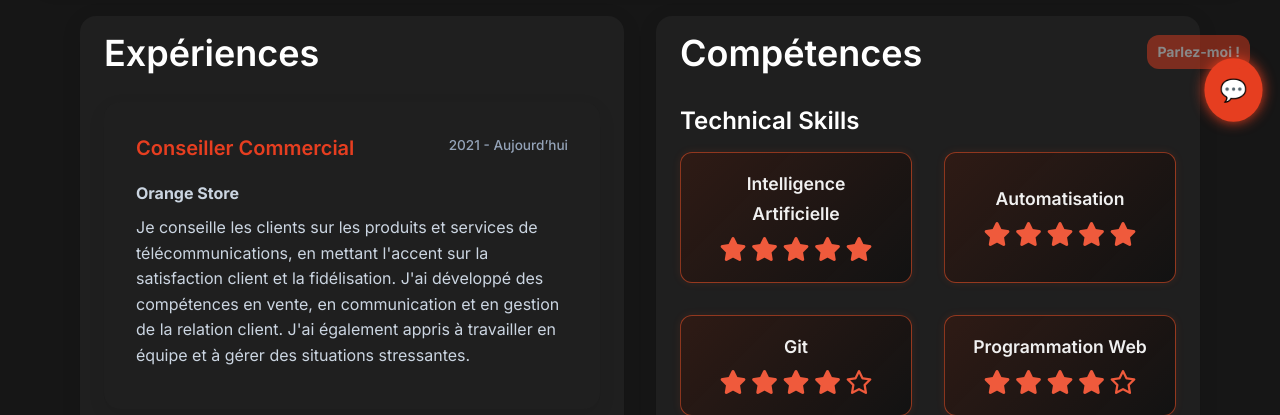
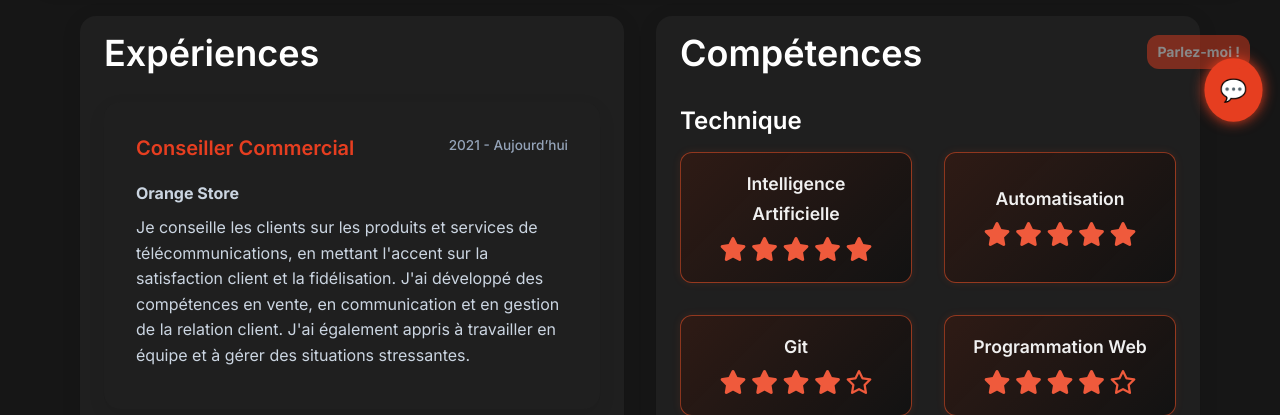
Before and after one commit to joongau/cv_webapp, a Flask app: page / in a window 1280 px wide. Shown: the part 661-1076 px from the top of the page. Run offline with Flask 3, Linux system fonts and the light colour scheme.

Commit message:
update texts

```diff
--- a/app/static/css/layout.css
+++ b/app/static/css/layout.css
@@ -41,7 +41,8 @@ section {
 /* Bento grid */
 .bento-grid {
   display: grid;
-  grid-template-columns: repeat(auto-fit, minmax(320px, 1fr));
+  grid-template-columns: repeat(auto-fill, minmax(320px, 1fr));
+  grid-auto-flow: dense;
   grid-auto-rows: auto;
   gap: 2rem;
   padding: 2rem;
--- a/app/templates/partials/competences.html
+++ b/app/templates/partials/competences.html
@@ -5,7 +5,7 @@
 
     <!-- ====== Technical Skills Section ====== -->
     <div class="skills-group">
-      <h3>Technical Skills</h3>
+      <h3>Technique</h3>
       <div class="skills-grid">
         {% for skill in cv.competences_techniques | sort(attribute="note", reverse=True) %}
           <!-- Start of technical skill card -->
```
